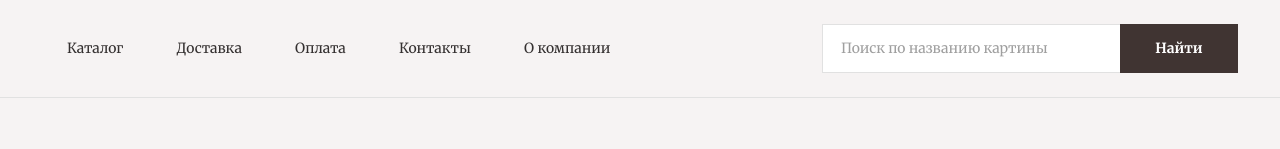
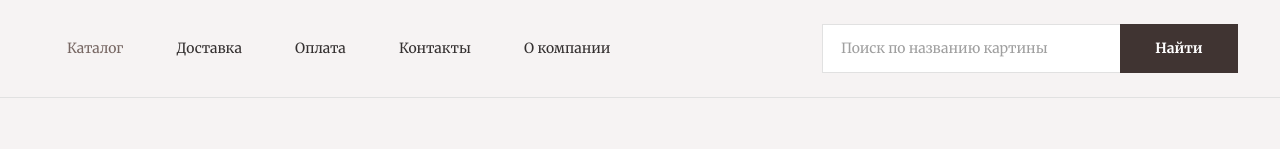
Before and after one commit to VanillaTank/banki-test-mikhailova, a Vue app: page / in a window 1280 px wide. Shown: the top 149 px of the page. Built offline with nearby package versions, Linux system fonts and the light colour scheme.

Commit message:
выделение активного пункта навигации

```diff
--- a/src/assets/styles/main.scss
+++ b/src/assets/styles/main.scss
@@ -20,6 +20,10 @@ a {
   width: 16px;
   height: 16px;
   fill: color('text', 'secondary');
+}
+
+.active-route {
+  color: color('btn', 'hover');
 }
 
 .text-h1 {
--- a/src/router/index.js
+++ b/src/router/index.js
@@ -39,6 +39,7 @@ const routes = [
 
 const router = new VueRouter({
   mode: 'history',
+  linkExactActiveClass: 'active-route',
   routes,
 })
 
```
